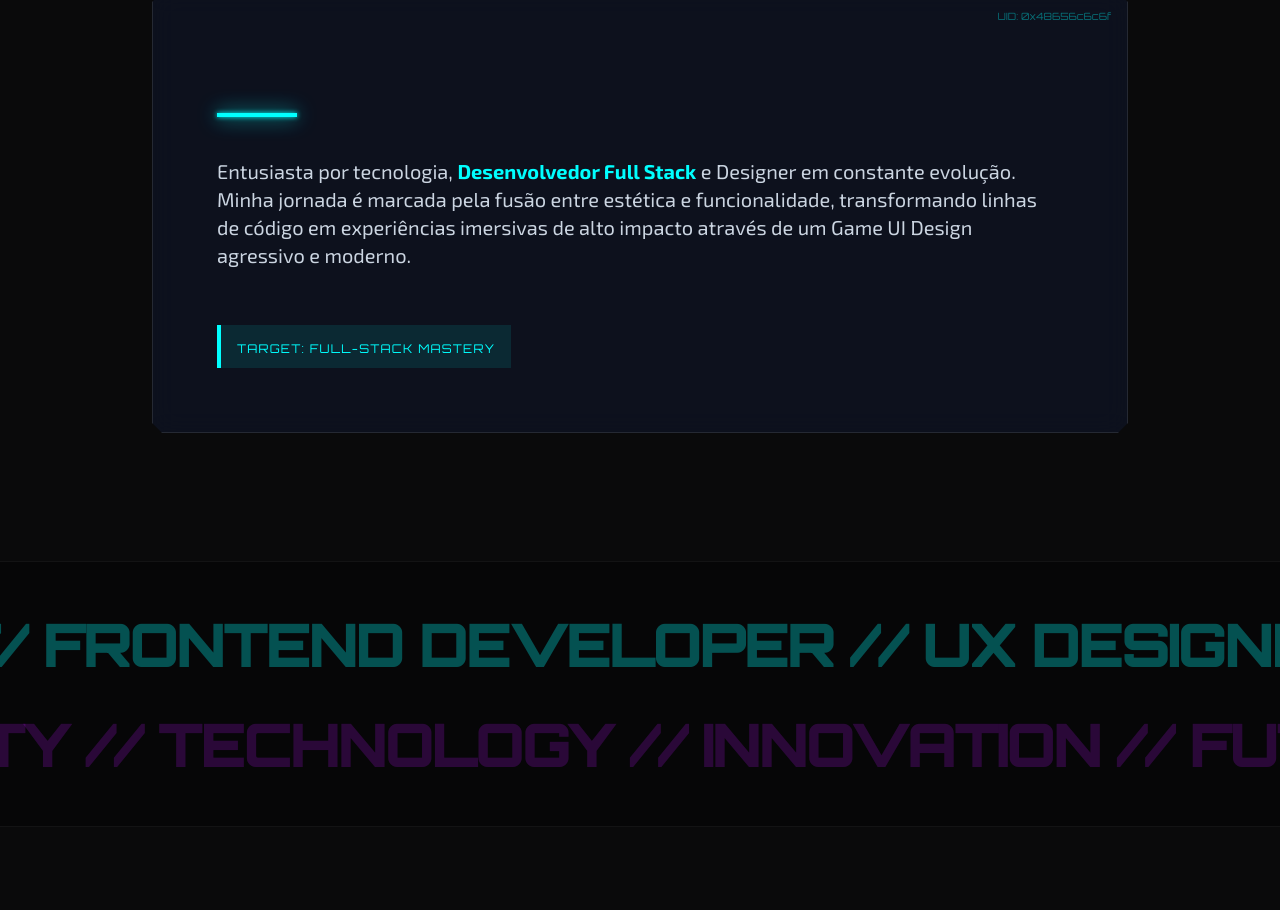
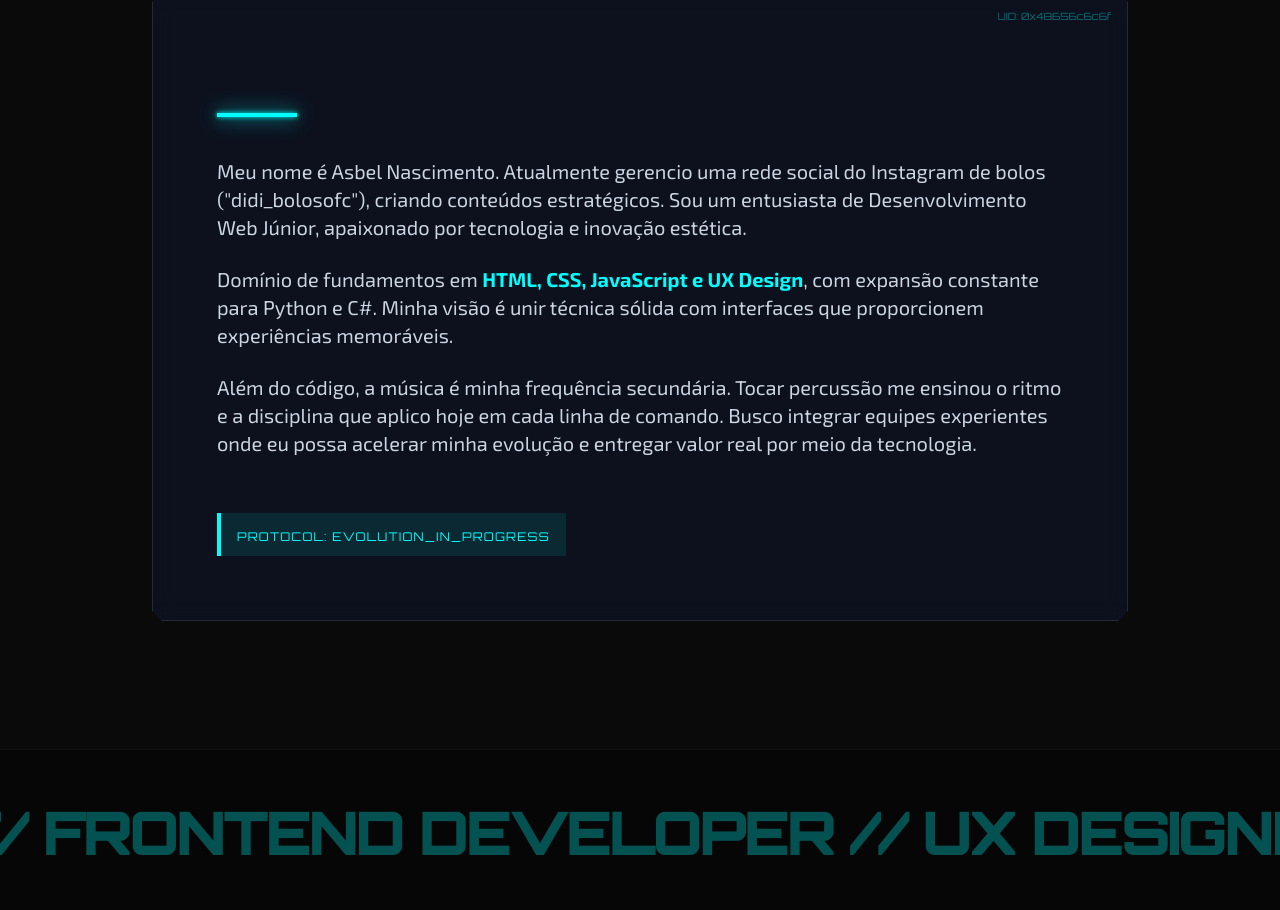
Before and after one commit to asbelnascimentodev/website, a React (Vite) app: page / in a window 1280 px wide. Shown: the part 878-1788 px from the top of the page. Built offline with nearby package versions, Linux system fonts and the light colour scheme.

Commit message:
feat: implement initial application structure with smooth scrolling, navigation, hero section, and various content components.

```diff
--- a/src/App.tsx
+++ b/src/App.tsx
@@ -245,11 +245,19 @@ const App = () => {
                                 <h2 className="text-xl sm:text-2xl md:text-4xl font-orbitron font-bold text-white tracking-tight">MISSION_DATA</h2>
                                 <div className="h-1 w-20 bg-cyber-blue shadow-neon-blue" />
                             </div>
-                            <p className="text-sm sm:text-lg md:text-xl text-slate-300 leading-relaxed font-exo">
-                                Entusiasta por tecnologia, <span className="text-cyber-blue font-bold">Desenvolvedor Full Stack</span> e Designer em constante evolução. Minha jornada é marcada pela fusão entre estética e funcionalidade, transformando linhas de código em experiências imersivas de alto impacto através de um Game UI Design agressivo e moderno.
-                            </p>
+                            <div className="space-y-6 text-sm sm:text-lg md:text-xl text-slate-300 leading-relaxed font-exo">
+                                <p>
+                                    Meu nome é Asbel Nascimento. Atualmente gerencio uma rede social do Instagram de bolos ("didi_bolosofc"), criando conteúdos estratégicos. Sou um entusiasta de Desenvolvimento Web Júnior, apaixonado por tecnologia e inovação estética.
+                                </p>
+                                <p>
+                                    Domínio de fundamentos em <span className="text-cyber-blue font-bold">HTML, CSS, JavaScript e UX Design</span>, com expansão constante para Python e C#. Minha visão é unir técnica sólida com interfaces que proporcionem experiências memoráveis.
+                                </p>
+                                <p>
+                                    Além do código, a música é minha frequência secundária. Tocar percussão me ensinou o ritmo e a disciplina que aplico hoje em cada linha de comando. Busco integrar equipes experientes onde eu possa acelerar minha evolução e entregar valor real por meio da tecnologia.
+                                </p>
+                            </div>
                             <div className="inline-block px-4 py-2 bg-cyber-blue/10 border-l-4 border-cyber-blue mt-4 w-fit">
-                                <span className="text-xs font-orbitron text-cyber-blue uppercase tracking-widest">Target: Full-Stack Mastery</span>
+                                <span className="text-xs font-orbitron text-cyber-blue uppercase tracking-widest">Protocol: Evolution_In_Progress</span>
                             </div>
                         </div>
                     </div>
```
